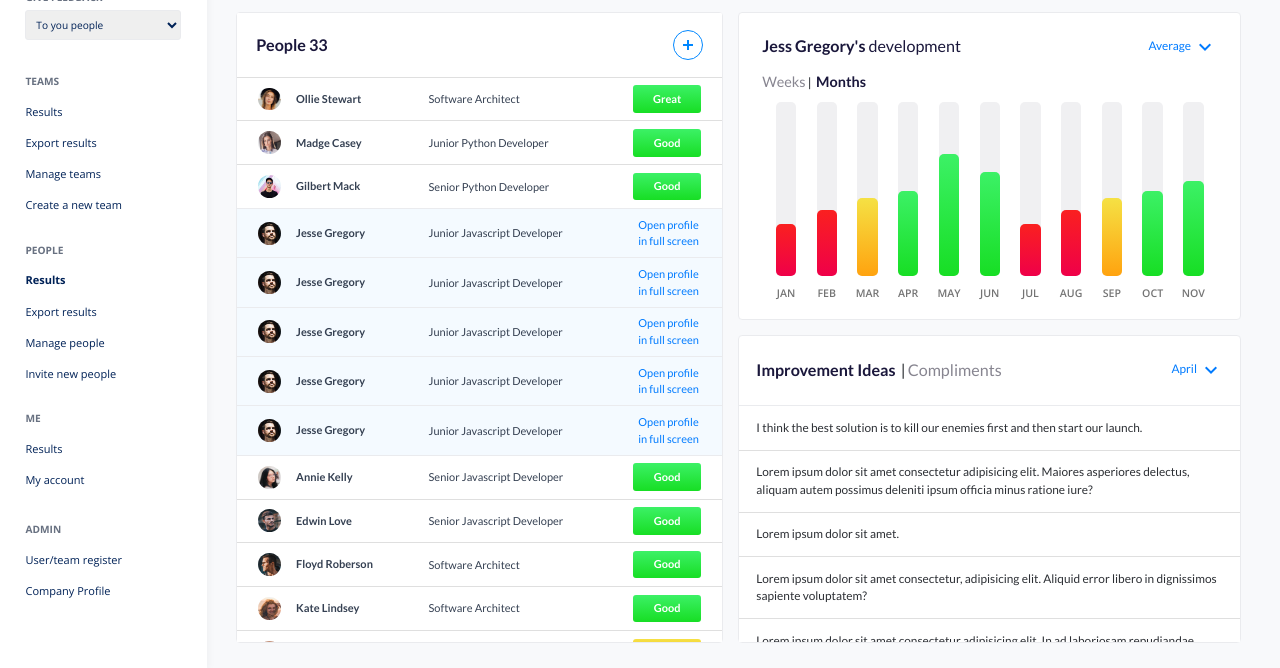
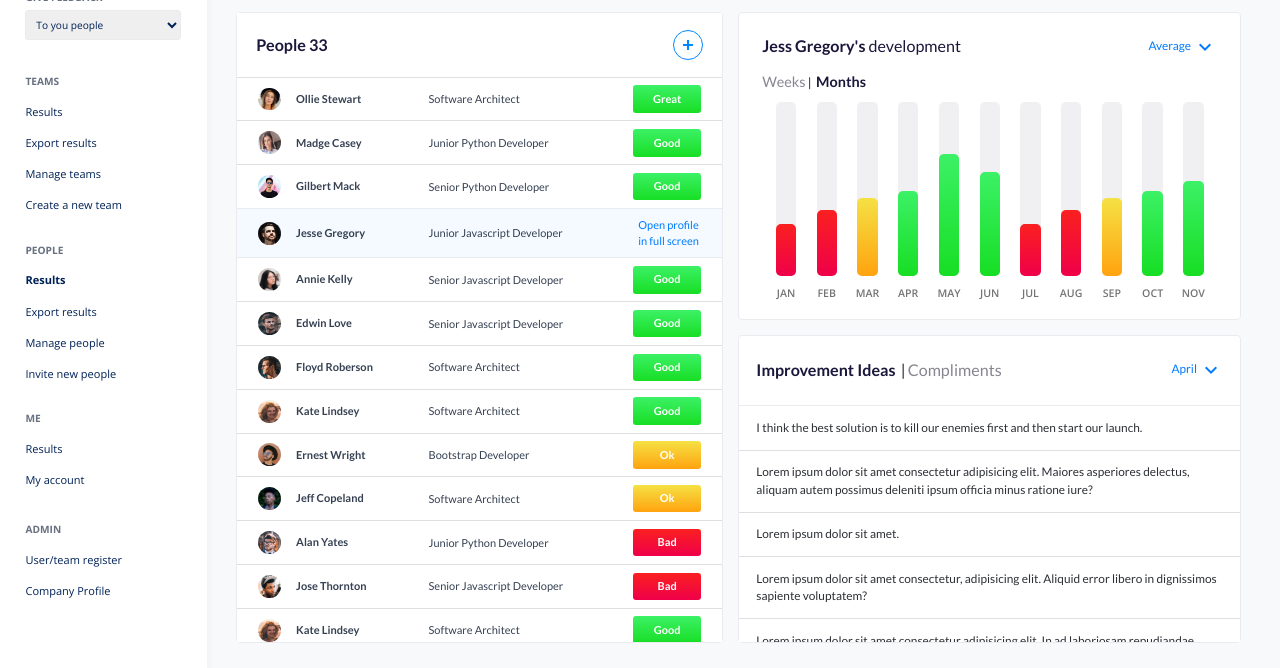
Before and after one commit to markrajk/dashboard-frontend-my-key-people-NEW, a plain HTML site: page index.html in a window 1280 px wide. Shown: the part 132-800 px from the top of the page. Drawn offline with nearby package versions, Linux system fonts and the light colour scheme.

Commit message:
list changes

```diff
--- a/index.html
+++ b/index.html
@@ -124,30 +124,6 @@
                             <p class="prof m-0 text-start d-none d-xl-block">Junior Javascript Developer</p>
                             <div class="d-flex align-items-center"><a class="mr-1" href="#"><p class="m-0">Open profile</p><p class="m-0">in full screen</p></a></div>
                         </li>
-                        <li class="list-group-item d-flex align-items-center active">
-                            <img class="rounded-circle" src="img/p-04.png" alt="#">
-                            <p class="name m-0 flex-fill">Jesse Gregory</p class="m-0">
-                            <p class="prof m-0 text-start d-none d-xl-block">Junior Javascript Developer</p>
-                            <div class="d-flex align-items-center"><a class="mr-1" href="#"><p class="m-0">Open profile</p><p class="m-0">in full screen</p></a></div>
-                        </li>
-                        <li class="list-group-item d-flex align-items-center active">
-                            <img class="rounded-circle" src="img/p-04.png" alt="#">
-                            <p class="name m-0 flex-fill">Jesse Gregory</p class="m-0">
-                            <p class="prof m-0 text-start d-none d-xl-block">Junior Javascript Developer</p>
-                            <div class="d-flex align-items-center"><a class="mr-1" href="#"><p class="m-0">Open profile</p><p class="m-0">in full screen</p></a></div>
-                        </li>
-                        <li class="list-group-item d-flex align-items-center active">
-                            <img class="rounded-circle" src="img/p-04.png" alt="#">
-                            <p class="name m-0 flex-fill">Jesse Gregory</p class="m-0">
-                            <p class="prof m-0 text-start d-none d-xl-block">Junior Javascript Developer</p>
-                            <div class="d-flex align-items-center"><a class="mr-1" href="#"><p class="m-0">Open profile</p><p class="m-0">in full screen</p></a></div>
-                        </li>
-                        <li class="list-group-item d-flex align-items-center active">
-                            <img class="rounded-circle" src="img/p-04.png" alt="#">
-                            <p class="name m-0 flex-fill">Jesse Gregory</p class="m-0">
-                            <p class="prof m-0 text-start d-none d-xl-block">Junior Javascript Developer</p>
-                            <div class="d-flex align-items-center"><a class="mr-1" href="#"><p class="m-0">Open profile</p><p class="m-0">in full screen</p></a></div>
-                        </li>
                         <li class="list-group-item d-flex align-items-center">
                             <img class="rounded-circle" src="img/p-05.png" alt="#">
                             <p class="name m-0 flex-fill">Annie Kelly</p class="m-0">
@@ -165,6 +141,36 @@
                             <p class="name m-0 flex-fill">Floyd Roberson</p class="m-0">
                             <p class="prof m-0 text-start d-none d-xl-block">Software Architect</p>
                             <div><a href="#" class="btn-custom btn-custom-green text-center">Good</a></div>
+                        </li>
+                        <li class="list-group-item d-flex align-items-center">
+                            <img class="rounded-circle" src="img/p-08.png" alt="#">
+                            <p class="name m-0 flex-fill">Kate Lindsey</p class="m-0">
+                            <p class="prof m-0 text-start d-none d-xl-block">Software Architect</p>
+                            <div><a href="#" class="btn-custom btn-custom-green text-center">Good</a></div>
+                        </li>
+                        <li class="list-group-item d-flex align-items-center">
+                            <img class="rounded-circle" src="img/p-09.png" alt="#">
+                            <p class="name m-0 flex-fill">Ernest Wright</p class="m-0">
+                            <p class="prof m-0 text-start d-none d-xl-block">Bootstrap Developer</p>
+                            <div><a href="#" class="btn-custom btn-custom-orange text-center">Ok</a></div>
+                        </li>
+                        <li class="list-group-item d-flex align-items-center">
+                            <img class="rounded-circle" src="img/p-10.png" alt="#">
+                            <p class="name m-0 flex-fill">Jeff Copeland</p class="m-0">
+                            <p class="prof m-0 text-start d-none d-xl-block">Software Architect</p>
+                            <div><a href="#" class="btn-custom btn-custom-orange text-center">Ok</a></div>
+                        </li>
+                        <li class="list-group-item d-flex align-items-center">
+                            <img class="rounded-circle" src="img/p-11.png" alt="#">
+                            <p class="name m-0 flex-fill">Alan Yates</p class="m-0">
+                            <p class="prof m-0 text-start d-none d-xl-block">Junior Python Developer</p>
+                            <div><a href="#" class="btn-custom btn-custom-red text-center">Bad</a></div>
+                        </li>
+                        <li class="list-group-item d-flex align-items-center">
+                            <img class="rounded-circle" src="img/p-12.png" alt="#">
+                            <p class="name m-0 flex-fill">Jose Thornton</p class="m-0">
+                            <p class="prof m-0 text-start d-none d-xl-block">Senior Javascript Developer</p>
+                            <div><a href="#" class="btn-custom btn-custom-red text-center">Bad</a></div>
                         </li>
                         <li class="list-group-item d-flex align-items-center">
                             <img class="rounded-circle" src="img/p-08.png" alt="#">
```
